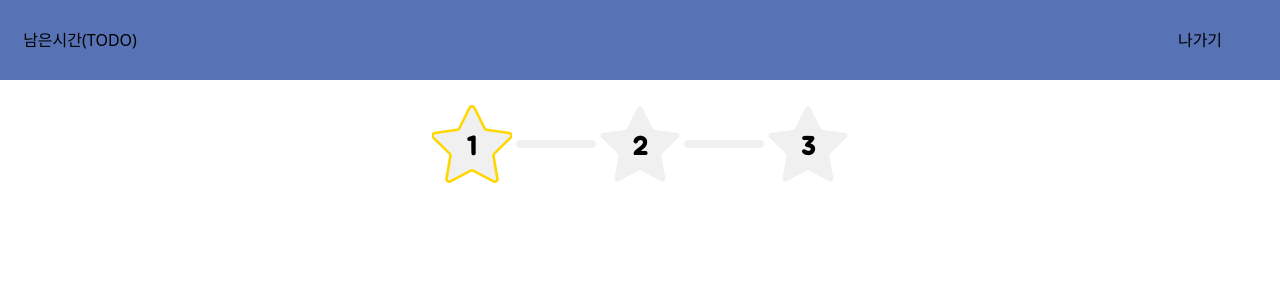
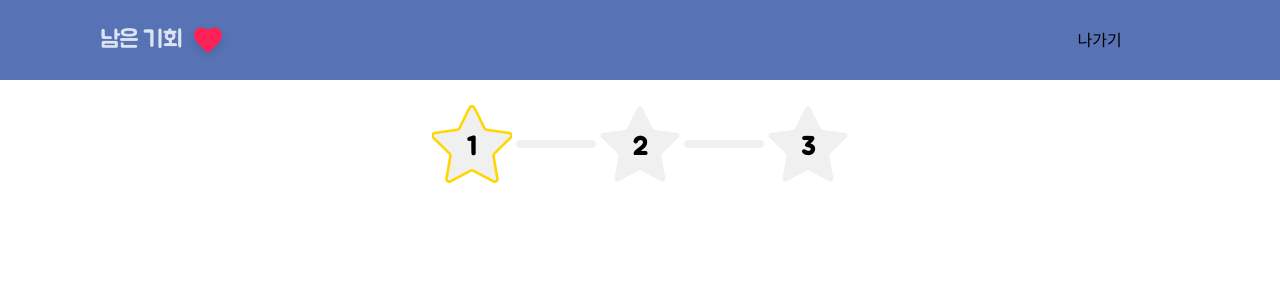
Before and after one commit to vinivin153/OJT-quiz, a React (Vite) app: page /quiz in a window 1280 px wide. Shown: the top 300 px of the page. Built offline with nearby package versions, Linux system fonts and the light colour scheme.

Commit message:
feat: 남은기회 컴포넌트 구현

```diff
--- a/src/components/Header.tsx
+++ b/src/components/Header.tsx
@@ -1,9 +1,10 @@
 import { useNavigate } from 'react-router';
-import useStepStore from 'store/useStepStore';
+import useHeaderStore from 'store/useHeaderStore';
+import LeftChance from './LeftChance';
 
 function Header() {
   const navigate = useNavigate();
-  const title = useStepStore((state) => state.title);
+  const title = useHeaderStore((state) => state.title);
 
   /** 사용자에게 나가기 확인을 받고, 확인 시 홈 페이지로 이동하는 함수 */
   const handleExitClick = () => {
@@ -13,14 +14,16 @@ function Header() {
   };
 
   return (
-    <header className="flex items-center justify-between w-full h-20 bg-[#5773b5]">
-      <div className="flex align-center justify-center w-40">남은시간(TODO)</div>
-      <div className="flex grow-1 items-centers justify-center">
+    <header className="flex items-center justify-between w-full h-20 bg-[#5773b5] px-14">
+      <div className="flex grow-1 align-center justify-center">
+        <LeftChance />
+      </div>
+      <div className="flex grow-8 items-centers justify-center">
         <h1 className="text-3xl text-white" style={{ fontFamily: 'BMJUA' }}>
           {title}
         </h1>
       </div>
-      <div className="flex w-40 align-center justify-center">
+      <div className="flex grow-1 w-40 align-center justify-center">
         <button onClick={handleExitClick}>나가기</button>
       </div>
     </header>
--- /dev/null
+++ b/src/components/LeftChance.tsx
@@ -0,0 +1,23 @@
+import { TOTAL_CHANCES } from 'constants/constant';
+import useHeaderStore from 'store/useHeaderStore';
+import Heart from './Heart';
+
+function LeftChance() {
+  const { leftChance } = useHeaderStore((state) => state);
+
+  return (
+    <div className="flex items-center gap-3">
+      <span className="text-2xl text-white/80 tracking-tight" style={{ fontFamily: 'BMJUA' }}>
+        남은 기회
+      </span>
+      <div className="flex gap-1.5">
+        {[...Array(TOTAL_CHANCES)].map((_, idx) => {
+          const isActive = idx < leftChance;
+          return <Heart key={idx} isActive={isActive} />;
+        })}
+      </div>
+    </div>
+  );
+}
+
+export default LeftChance;
```
